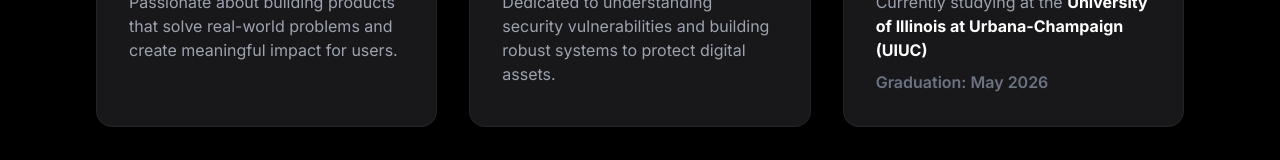
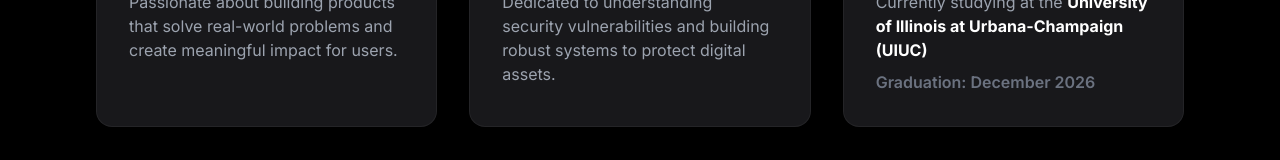
Before and after one commit to Narayan-Lamichhane13/Portfolio, a Next.js app: page / in a window 1280 px wide. Shown: the part 553-713 px from the top of the page. Built offline with nearby package versions, Linux system fonts and the light colour scheme.

Commit message:
Update graduation date to December 2026

```diff
--- a/app/page.tsx
+++ b/app/page.tsx
@@ -110,7 +110,7 @@
               Currently studying at the <strong className="text-white">University of Illinois at Urbana-Champaign (UIUC)</strong>
             </p>
             <p className="text-gray-500 mt-2 font-semibold">
-              Graduation: May 2026
+              Graduation: December 2026
             </p>
           </motion.div>
         </div>
```
Also changed, not shown: 32 other files (tests, documents, lock files or other folders).
